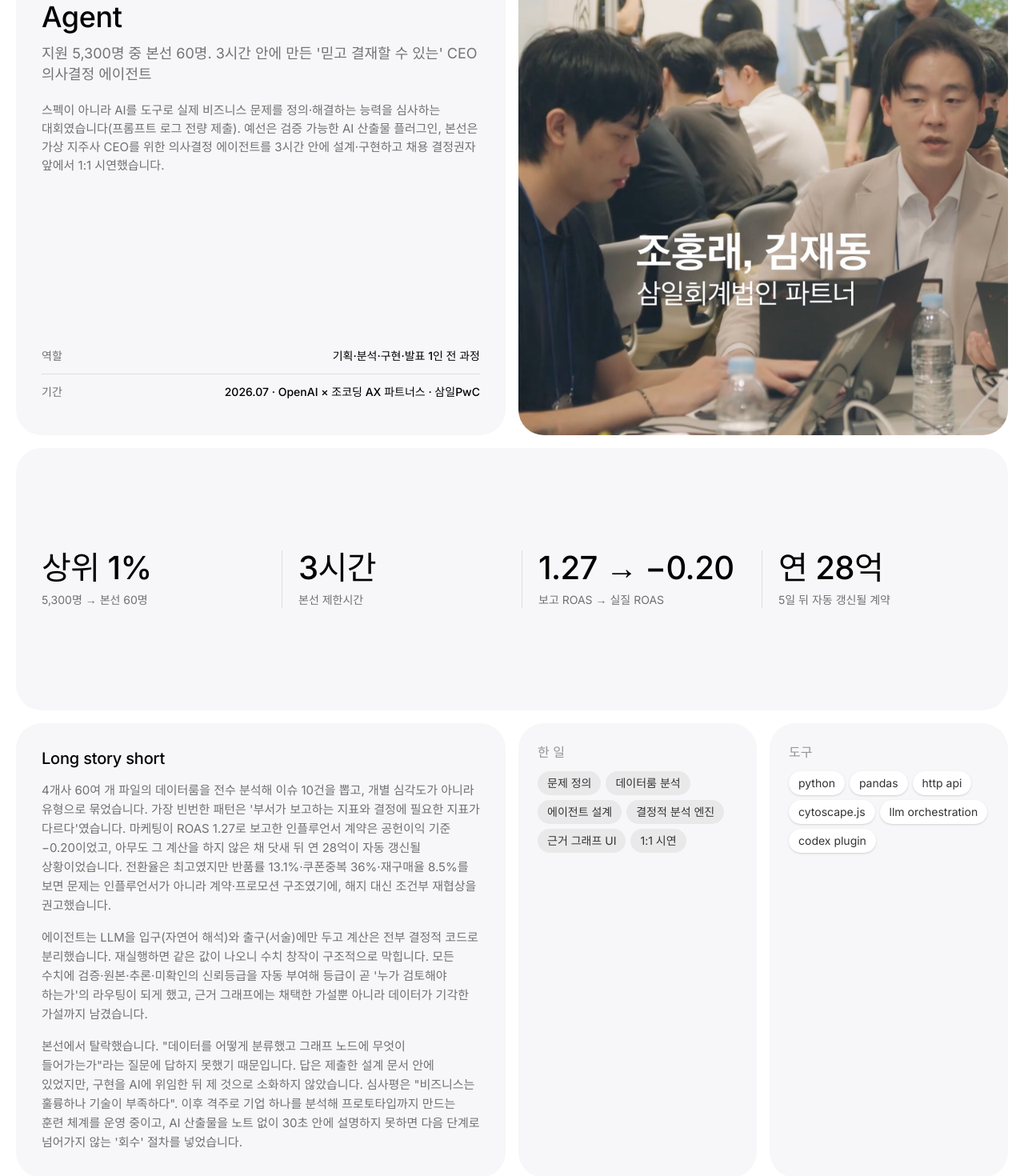
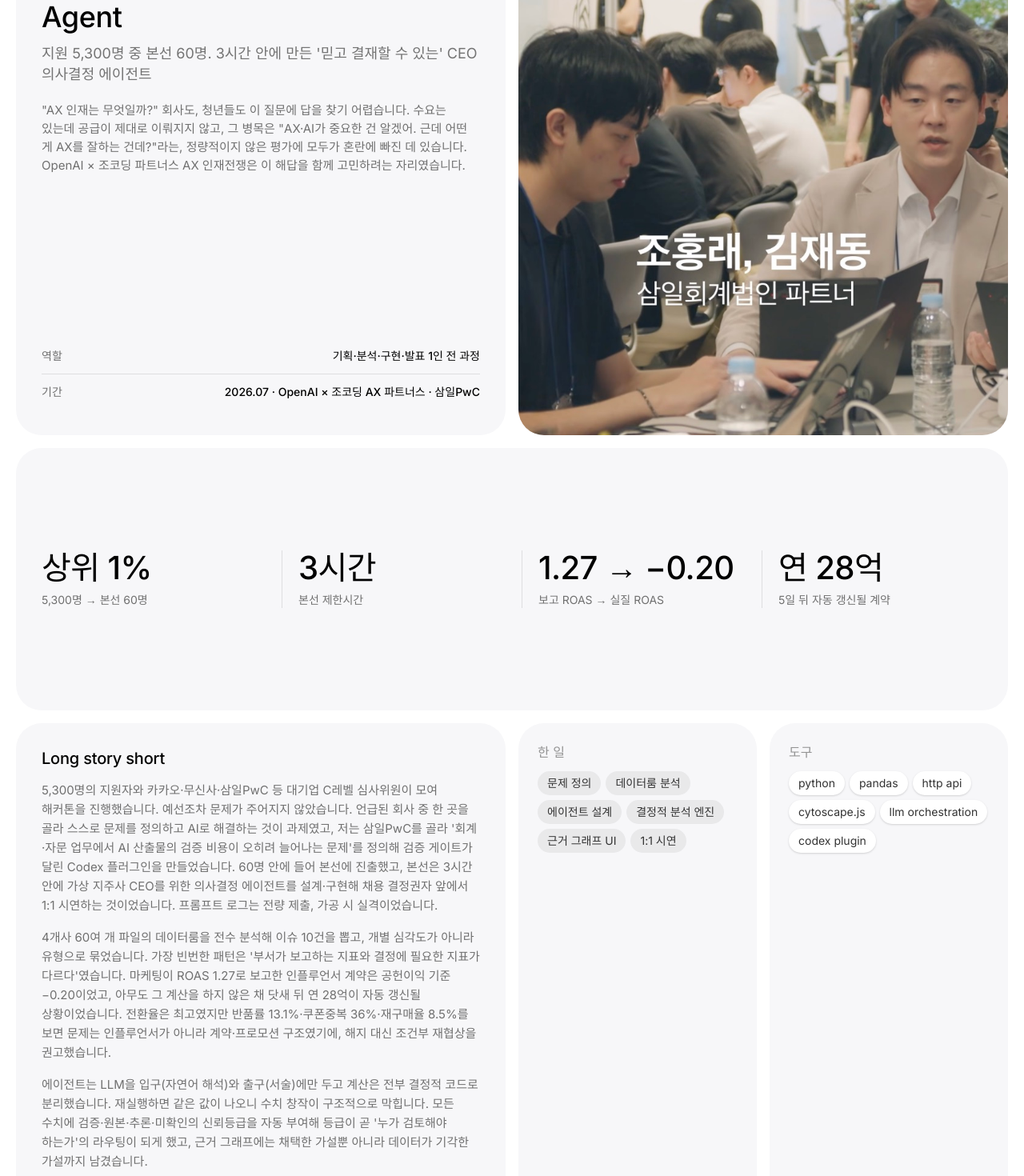
Before and after one commit to yummyDay22/-portfolio, a Next.js app: page /work/ax-talent-war in a window 1280 px wide. Shown: the part 260-1730 px from the top of the page at 80% size. Built offline with nearby package versions, Linux system fonts and the light colour scheme.

Commit message:
AX 인재전쟁: reframe intro and story with the AX-talent question

```diff
--- a/src/content/site.ts
+++ b/src/content/site.ts
@@ -119,7 +119,7 @@ export const projects: Project[] = [
     role: "기획·분석·구현·발표 1인 전 과정",
     timeline: "2026.07 · OpenAI × 조코딩 AX 파트너스 · 삼일PwC",
     intro:
-      "스펙이 아니라 AI를 도구로 실제 비즈니스 문제를 정의·해결하는 능력을 심사하는 대회였습니다(프롬프트 로그 전량 제출). 예선은 검증 가능한 AI 산출물 플러그인, 본선은 가상 지주사 CEO를 위한 의사결정 에이전트를 3시간 안에 설계·구현하고 채용 결정권자 앞에서 1:1 시연했습니다.",
+      "\"AX 인재는 무엇일까?\" 회사도, 청년들도 이 질문에 답을 찾기 어렵습니다. 수요는 있는데 공급이 제대로 이뤄지지 않고, 그 병목은 \"AX·AI가 중요한 건 알겠어. 근데 어떤 게 AX를 잘하는 건데?\"라는, 정량적이지 않은 평가에 모두가 혼란에 빠진 데 있습니다. OpenAI × 조코딩 파트너스 AX 인재전쟁은 이 해답을 함께 고민하려는 자리였습니다.",
     stats: [
       { v: "상위 1%", k: "5,300명 → 본선 60명" },
       { v: "3시간", k: "본선 제한시간" },
@@ -127,9 +127,10 @@ export const projects: Project[] = [
       { v: "연 28억", k: "5일 뒤 자동 갱신될 계약" },
     ],
     story: [
+      "5,300명의 지원자와 카카오·무신사·삼일PwC 등 대기업 C레벨 심사위원이 모여 해커톤을 진행했습니다. 예선조차 문제가 주어지지 않았습니다. 언급된 회사 중 한 곳을 골라 스스로 문제를 정의하고 AI로 해결하는 것이 과제였고, 저는 삼일PwC를 골라 '회계·자문 업무에서 AI 산출물의 검증 비용이 오히려 늘어나는 문제'를 정의해 검증 게이트가 달린 Codex 플러그인을 만들었습니다. 60명 안에 들어 본선에 진출했고, 본선은 3시간 안에 가상 지주사 CEO를 위한 의사결정 에이전트를 설계·구현해 채용 결정권자 앞에서 1:1 시연하는 것이었습니다. 프롬프트 로그는 전량 제출, 가공 시 실격이었습니다.",
       "4개사 60여 개 파일의 데이터룸을 전수 분석해 이슈 10건을 뽑고, 개별 심각도가 아니라 유형으로 묶었습니다. 가장 빈번한 패턴은 '부서가 보고하는 지표와 결정에 필요한 지표가 다르다'였습니다. 마케팅이 ROAS 1.27로 보고한 인플루언서 계약은 공헌이익 기준 −0.20이었고, 아무도 그 계산을 하지 않은 채 닷새 뒤 연 28억이 자동 갱신될 상황이었습니다. 전환율은 최고였지만 반품률 13.1%·쿠폰중복 36%·재구매율 8.5%를 보면 문제는 인플루언서가 아니라 계약·프로모션 구조였기에, 해지 대신 조건부 재협상을 권고했습니다.",
       "에이전트는 LLM을 입구(자연어 해석)와 출구(서술)에만 두고 계산은 전부 결정적 코드로 분리했습니다. 재실행하면 같은 값이 나오니 수치 창작이 구조적으로 막힙니다. 모든 수치에 검증·원본·추론·미확인의 신뢰등급을 자동 부여해 등급이 곧 '누가 검토해야 하는가'의 라우팅이 되게 했고, 근거 그래프에는 채택한 가설뿐 아니라 데이터가 기각한 가설까지 남겼습니다.",
-      "본선에서 탈락했습니다. \"데이터를 어떻게 분류했고 그래프 노드에 무엇이 들어가는가\"라는 질문에 답하지 못했기 때문입니다. 답은 제출한 설계 문서 안에 있었지만, 구현을 AI에 위임한 뒤 제 것으로 소화하지 않았습니다. 심사평은 \"비즈니스는 훌륭하나 기술이 부족하다\". 이후 격주로 기업 하나를 분석해 프로토타입까지 만드는 훈련 체계를 운영 중이고, AI 산출물을 노트 없이 30초 안에 설명하지 못하면 다음 단계로 넘어가지 않는 '회수' 절차를 넣었습니다.",
+      "본선에서 탈락했습니다. \"데이터를 어떻게 분류했고 그래프 노드에 무엇이 들어가는가\"라는 질문에 답하지 못했기 때문입니다. 답은 제출한 설계 문서 안에 있었지만, 구현을 AI에 위임한 뒤 제 것으로 소화하지 않았습니다. 심사평은 \"비즈니스는 훌륭하나 기술이 부족하다\". 이후 격주로 기업 하나를 분석해 프로토타입까지 만드는 훈련 체계를 운영 중이고, AI 산출물을 노트 없이 30초 안에 설명하지 못하면 다음 단계로 넘어가지 않는 '회수' 절차를 넣었습니다. 무엇보다 대기업들이 지금 고민하고 있는 것, 시대가 무엇을 원하는지 알게 된 계기였습니다.",
     ],
     services: ["문제 정의", "데이터룸 분석", "에이전트 설계", "결정적 분석 엔진", "근거 그래프 UI", "1:1 시연"],
     tools: ["python", "pandas", "http api", "cytoscape.js", "llm orchestration", "codex plugin"],
```
